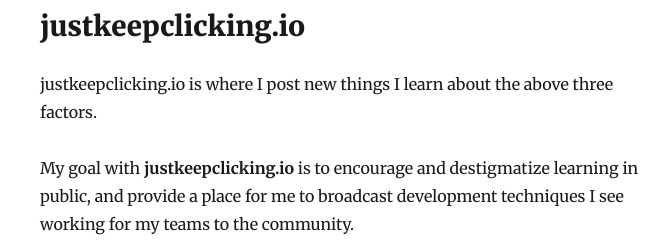
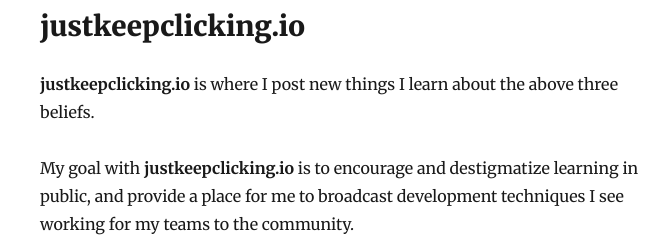
Before and after one commit to alo9507/JustKeepClicking, a Gatsby site: page /andrew-obrien in a window 1280 px wide. Shown: the part 1655-1895 px from the top of the page, 285-942 px from the left. Built offline with nearby package versions, Linux system fonts and the light colour scheme; Gatsby itself is replaced by a stand-in of ours; some packages are replaced by stand-ins of ours.

Commit message:
bio changes

```diff
--- a/src/pages/andrew-obrien.js
+++ b/src/pages/andrew-obrien.js
@@ -154,8 +154,8 @@
         </p>
         <h2>justkeepclicking.io</h2>
         <p>
-          justkeepclicking.io is where I post new things I learn about the above
-          three factors.
+          <b>justkeepclicking.io</b> is where I post new things I learn about
+          the above three beliefs.
         </p>
         <p>
           My goal with <b>justkeepclicking.io</b> is to encourage and
```
